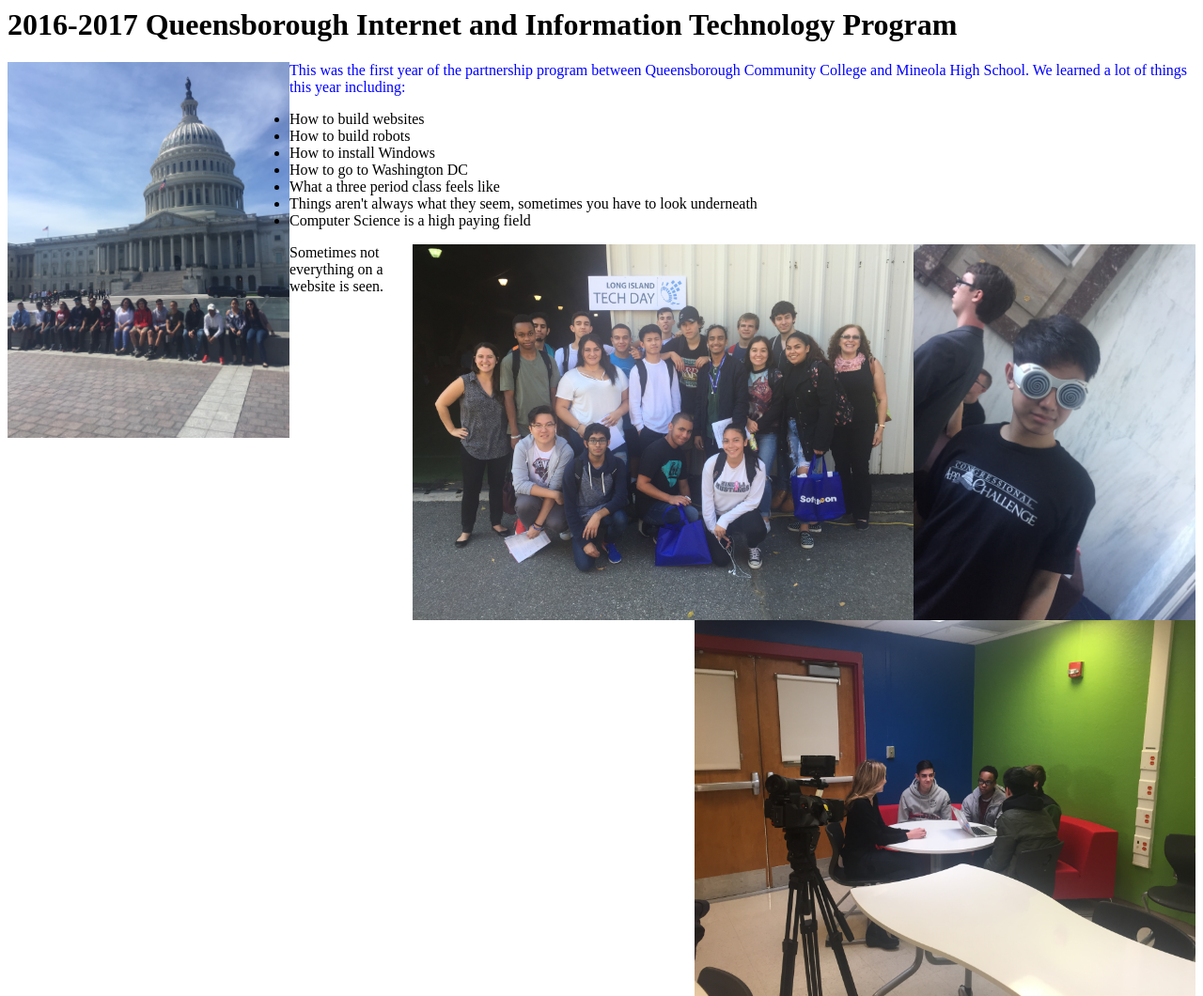
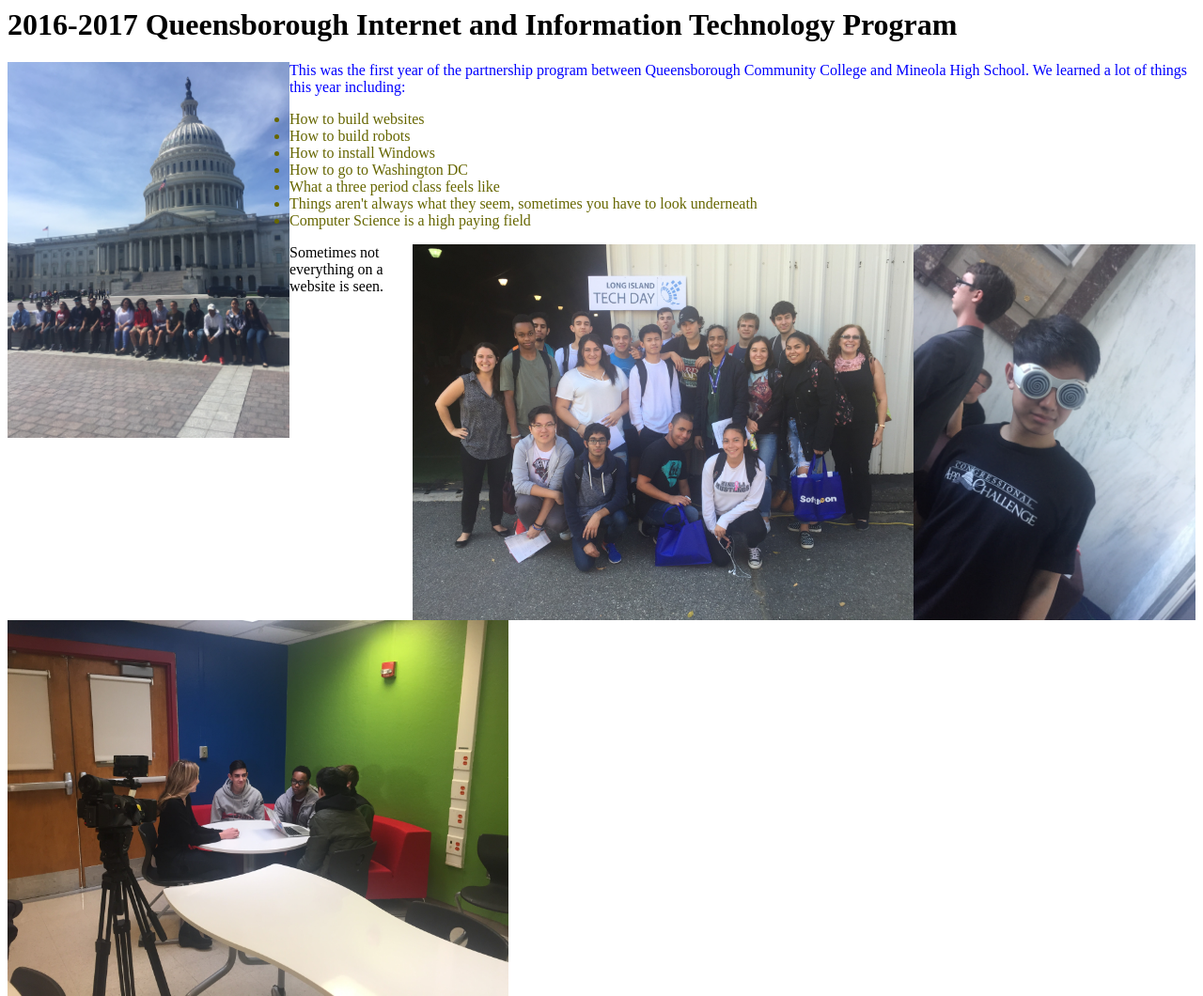
Before and after one commit to msdifede/msdifede.github.io, a plain HTML site: page robot.html in a window 1280 px wide. Shown: the whole page at 94% size. Drawn offline with Linux system fonts and the light colour scheme.

Commit message:
Update robot.html

```diff
--- a/robot.html
+++ b/robot.html
@@ -7,6 +7,7 @@ color: blue;
 }
 ul {
 margin-left: 20px;
+color: #666600
 }
 </style>
 <!-- Your key is hidden above the projector -->
@@ -26,7 +27,7 @@ We learned a lot of things this year including:
 <li> Things aren't always what they seem, sometimes you have to look underneath </li>
 <li> Computer Science is a high paying field </li>
 </ul>
-<img src="IMG_0350.jpg" height="400px"/ style="float: right;"><img src="IMG_2457.jpg" height="400px"/ style="float: right;"><img src="IMG_0165.jpg" height="400px"/ style="float: right;">
+<img src="IMG_0350.jpg" height="400px"/ style="float: right;"><img src="IMG_2457.jpg" height="400px"/ style="float: right;"><img src="IMG_0165.jpg" height="400px"/ style="float: left;">
 Sometimes not everything on a website is seen.
 </body>
 </html>
```
